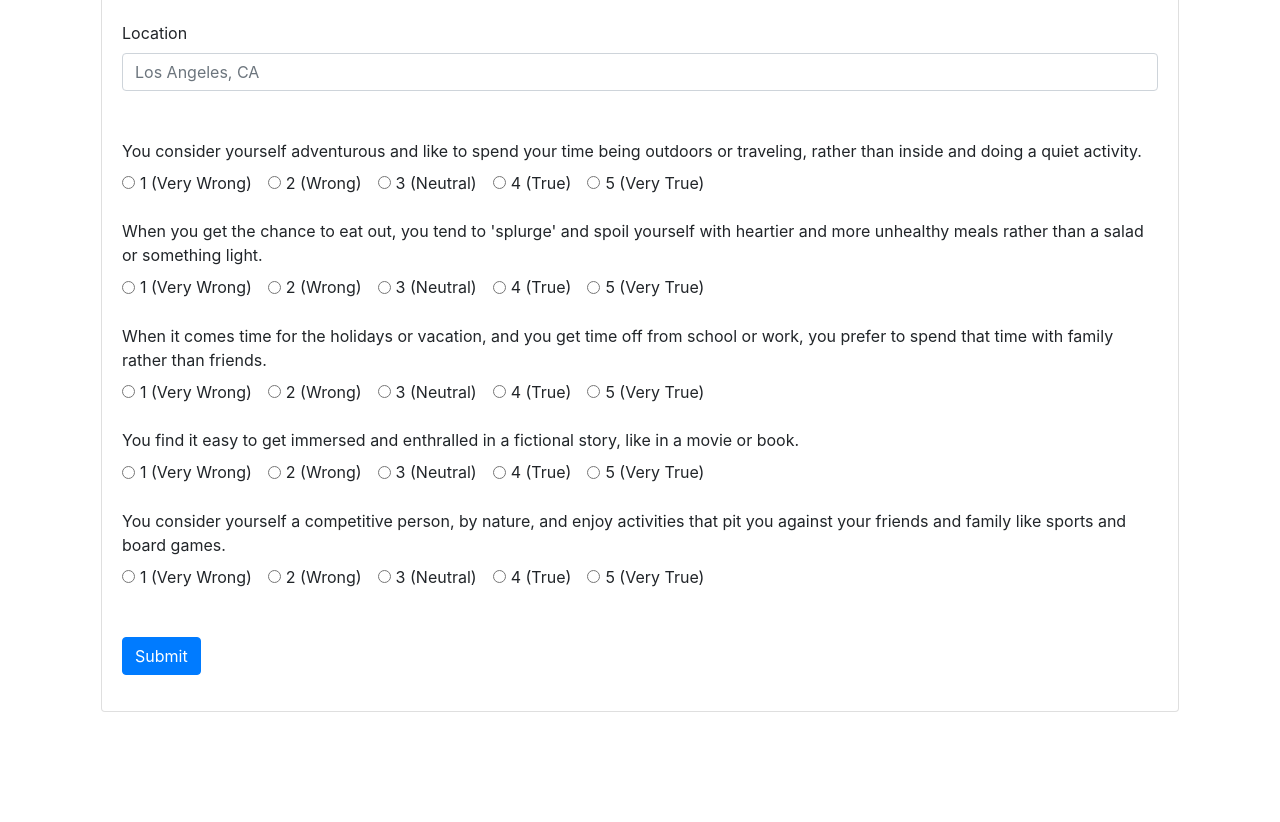
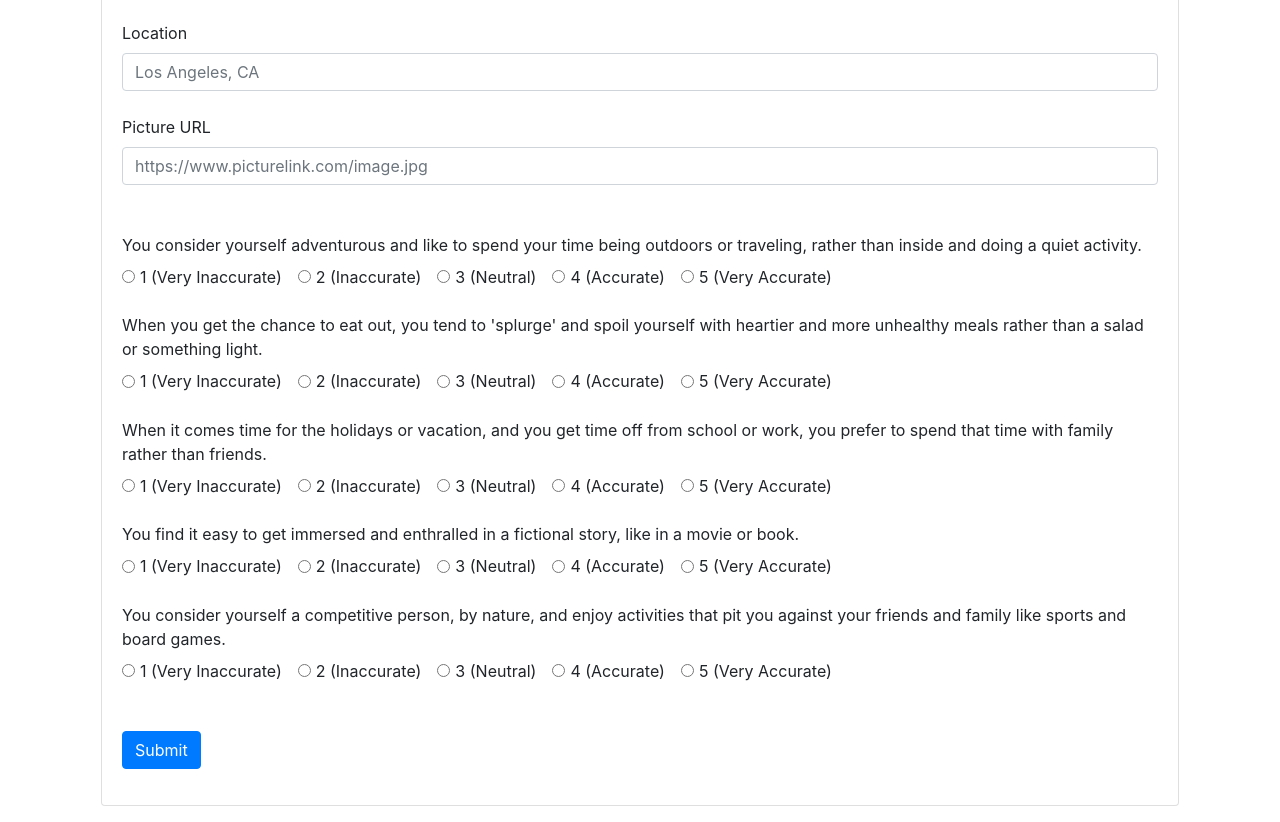
Before and after one commit to bking1989/FriendFinder, a website: page app/public/survey.html in a window 1280 px wide. Shown: the part 753-1575 px from the top of the page. Before the commit the page ends 1481 px from the top, so only its background shows below. Drawn offline with nearby package versions, Linux system fonts and the light colour scheme.

Commit message:
Added dummy data to the database, trying to get the survey data to parse into values

```diff
--- a/app/public/survey.html
+++ b/app/public/survey.html
@@ -37,20 +37,23 @@
                     <label for="memberLocation">Location</label>
                     <input type="text" class="form-control" id="memberLocation" placeholder="Los Angeles, CA">
                     <br>
+                    <label for="memberPicture">Picture URL</label>
+                    <input type="url" class="form-control" id="memberPicture" placeholder="https://www.picturelink.com/image.jpg">
+                    <br>
                     <br>
                     <label for="memberQuestion1">You consider yourself adventurous and like to spend your time being outdoors or traveling, rather than inside and doing a quiet activity.</label>
                     <br>
                     <div id="answers1" class="form-check form-check-inline">
                         <input class="form-check-input" type="radio" name="memberQuestion1" id="question1answer1" value="1">
-                        <label class="form-check-label mr-3" for="question1answer1">1 (Very Wrong)</label>
+                        <label class="form-check-label mr-3" for="question1answer1">1 (Very Inaccurate)</label>
                         <input class="form-check-input" type="radio" name="memberQuestion1" id="question1answer2" value="2">
-                        <label class="form-check-label mr-3" for="question1answer2">2 (Wrong)</label>
+                        <label class="form-check-label mr-3" for="question1answer2">2 (Inaccurate)</label>
                         <input class="form-check-input" type="radio" name="memberQuestion1" id="question1answer3" value="3">
                         <label class="form-check-label mr-3" for="question1answer3">3 (Neutral)</label>
                         <input class="form-check-input" type="radio" name="memberQuestion1" id="question1answer4" value="4">
-                        <label class="form-check-label mr-3" for="question1answer4">4 (True)</label>
+                        <label class="form-check-label mr-3" for="question1answer4">4 (Accurate)</label>
                         <input class="form-check-input" type="radio" name="memberQuestion1" id="question1answer5" value="5">
-                        <label class="form-check-label mr-3" for="question1answer5">5 (Very True)</label>
+                        <label class="form-check-label mr-3" for="question1answer5">5 (Very Accurate)</label>
                     </div>
                     <br>
                     <br>
@@ -58,15 +61,15 @@
                     <br>
                     <div id="answers2" class="form-check form-check-inline">
                         <input class="form-check-input" type="radio" name="memberQuestion2" id="question2answer1" value="1">
-                        <label class="form-check-label mr-3" for="question2answer1">1 (Very Wrong)</label>
+                        <label class="form-check-label mr-3" for="question2answer1">1 (Very Inaccurate)</label>
                         <input class="form-check-input" type="radio" name="memberQuestion2" id="question2answer2" value="2">
-                        <label class="form-check-label mr-3" for="question2answer2">2 (Wrong)</label>
+                        <label class="form-check-label mr-3" for="question2answer2">2 (Inaccurate)</label>
                         <input class="form-check-input" type="radio" name="memberQuestion2" id="question2answer3" value="3">
                         <label class="form-check-label mr-3" for="question2answer3">3 (Neutral)</label>
                         <input class="form-check-input" type="radio" name="memberQuestion2" id="question2answer4" value="4">
-                        <label class="form-check-label mr-3" for="question2answer4">4 (True)</label>
+                        <label class="form-check-label mr-3" for="question2answer4">4 (Accurate)</label>
                         <input class="form-check-input" type="radio" name="memberQuestion2" id="question2answer5" value="5">
-                        <label class="form-check-label mr-3" for="question2answer5">5 (Very True)</label>
+                        <label class="form-check-label mr-3" for="question2answer5">5 (Very Accurate)</label>
                     </div>
                     <br>
                     <br>
@@ -74,15 +77,15 @@
                     <br>
                     <div id="answers3" class="form-check form-check-inline">
                         <input class="form-check-input" type="radio" name="memberQuestion3" id="question3answer1" value="1">
-                        <label class="form-check-label mr-3" for="question3answer1">1 (Very Wrong)</label>
+                        <label class="form-check-label mr-3" for="question3answer1">1 (Very Inaccurate)</label>
                         <input class="form-check-input" type="radio" name="memberQuestion3" id="question3answer2" value="2">
-                        <label class="form-check-label mr-3" for="question3answer2">2 (Wrong)</label>
+                        <label class="form-check-label mr-3" for="question3answer2">2 (Inaccurate)</label>
                         <input class="form-check-input" type="radio" name="memberQuestion3" id="question3answer3" value="3">
                         <label class="form-check-label mr-3" for="question3answer3">3 (Neutral)</label>
                         <input class="form-check-input" type="radio" name="memberQuestion3" id="question3answer4" value="4">
-                        <label class="form-check-label mr-3" for="question3answer4">4 (True)</label>
+                        <label class="form-check-label mr-3" for="question3answer4">4 (Accurate)</label>
                         <input class="form-check-input" type="radio" name="memberQuestion3" id="question3answer5" value="5">
-                        <label class="form-check-label mr-3" for="question3answer5">5 (Very True)</label>
+                        <label class="form-check-label mr-3" for="question3answer5">5 (Very Accurate)</label>
                     </div>
                     <br>
                     <br>
@@ -90,15 +93,15 @@
                     <br>
                     <div id="answers4" class="form-check form-check-inline">
                         <input class="form-check-input" type="radio" name="memberQuestion4" id="question4answer1" value="1">
-                        <label class="form-check-label mr-3" for="question4answer1">1 (Very Wrong)</label>
+                        <label class="form-check-label mr-3" for="question4answer1">1 (Very Inaccurate)</label>
                         <input class="form-check-input" type="radio" name="memberQuestion4" id="question4answer2" value="2">
-                        <label class="form-check-label mr-3" for="question4answer2">2 (Wrong)</label>
+                        <label class="form-check-label mr-3" for="question4answer2">2 (Inaccurate)</label>
                         <input class="form-check-input" type="radio" name="memberQuestion4" id="question4answer3" value="3">
                         <label class="form-check-label mr-3" for="question4answer3">3 (Neutral)</label>
                         <input class="form-check-input" type="radio" name="memberQuestion4" id="question4answer4" value="4">
-                        <label class="form-check-label mr-3" for="question4answer4">4 (True)</label>
+                        <label class="form-check-label mr-3" for="question4answer4">4 (Accurate)</label>
                         <input class="form-check-input" type="radio" name="memberQuestion4" id="question4answer5" value="5">
-                        <label class="form-check-label mr-3" for="question4answer5">5 (Very True)</label>
+                        <label class="form-check-label mr-3" for="question4answer5">5 (Very Accurate)</label>
                     </div>
                     <br>
                     <br>
@@ -106,15 +109,15 @@
                     <br>
                     <div id="answers5" class="form-check form-check-inline">
                         <input class="form-check-input" type="radio" name="memberQuestion5" id="question5answer1" value="1">
-                        <label class="form-check-label mr-3" for="question5answer1">1 (Very Wrong)</label>
+                        <label class="form-check-label mr-3" for="question5answer1">1 (Very Inaccurate)</label>
                         <input class="form-check-input" type="radio" name="memberQuestion5" id="question5answer2" value="2">
-                        <label class="form-check-label mr-3" for="question5answer2">2 (Wrong)</label>
+                        <label class="form-check-label mr-3" for="question5answer2">2 (Inaccurate)</label>
                         <input class="form-check-input" type="radio" name="memberQuestion5" id="question5answer3" value="3">
                         <label class="form-check-label mr-3" for="question5answer3">3 (Neutral)</label>
                         <input class="form-check-input" type="radio" name="memberQuestion5" id="question5answer4" value="4">
-                        <label class="form-check-label mr-3" for="question5answer4">4 (True)</label>
+                        <label class="form-check-label mr-3" for="question5answer4">4 (Accurate)</label>
                         <input class="form-check-input" type="radio" name="memberQuestion5" id="question5answer5" value="5">
-                        <label class="form-check-label mr-3" for="question5answer5">5 (Very True)</label>
+                        <label class="form-check-label mr-3" for="question5answer5">5 (Very Accurate)</label>
                     </div>
                     <br>
                     <br>
@@ -134,17 +137,18 @@
 
         var surveyAnswers = {
             memberName: $("#memberName").val().trim(),
-            memberAge: parseInt($("#memberAge").val()),
-            memberLocation: $("#memberLocation").val().trim()
+            memberAge: $("#memberAge").val(),
+            memberLocation: $("#memberLocation").val().trim(),
+            memberPicture: $("#memberPicture").val().trim()
         };
 
         var quizAnswers = [];
 
-        var question1 = parseInt($("#answers1 input:radio:checked").attr("value"));
-        var question2 = parseInt($("#answers2 input:radio:checked").attr("value"));
-        var question3 = parseInt($("#answers3 input:radio:checked").attr("value"));
-        var question4 = parseInt($("#answers4 input:radio:checked").attr("value"));
-        var question5 = parseInt($("#answers5 input:radio:checked").attr("value"));
+        var question1 = $("#answers1 input:radio:checked").attr("value");
+        var question2 = $("#answers2 input:radio:checked").attr("value");
+        var question3 = $("#answers3 input:radio:checked").attr("value");
+        var question4 = $("#answers4 input:radio:checked").attr("value");
+        var question5 = $("#answers5 input:radio:checked").attr("value");
 
         quizAnswers.push(question1);
         quizAnswers.push(question2);
@@ -162,6 +166,7 @@
             $("#memberName").val("");
             $("#memberAge").val("");
             $("#memberLocation").val("");
+            $("#memberPicture").val("");
             $("#answers1 input:radio:checked").prop('checked', false);
             $("#answers2 input:radio:checked").prop('checked', false);
             $("#answers3 input:radio:checked").prop('checked', false);
```
Also changed, not shown: app/data/friends.js (+30 -1 lines).
